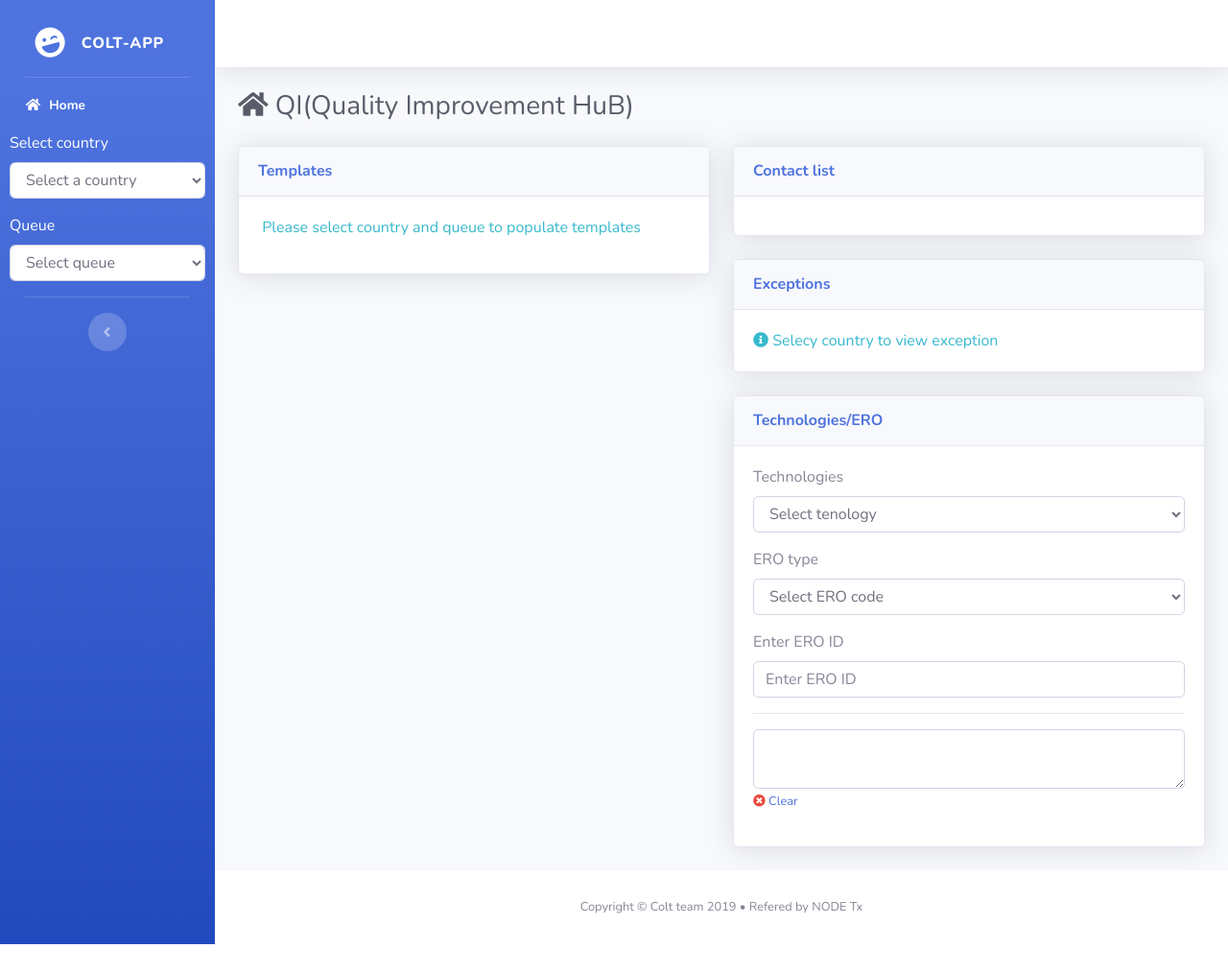
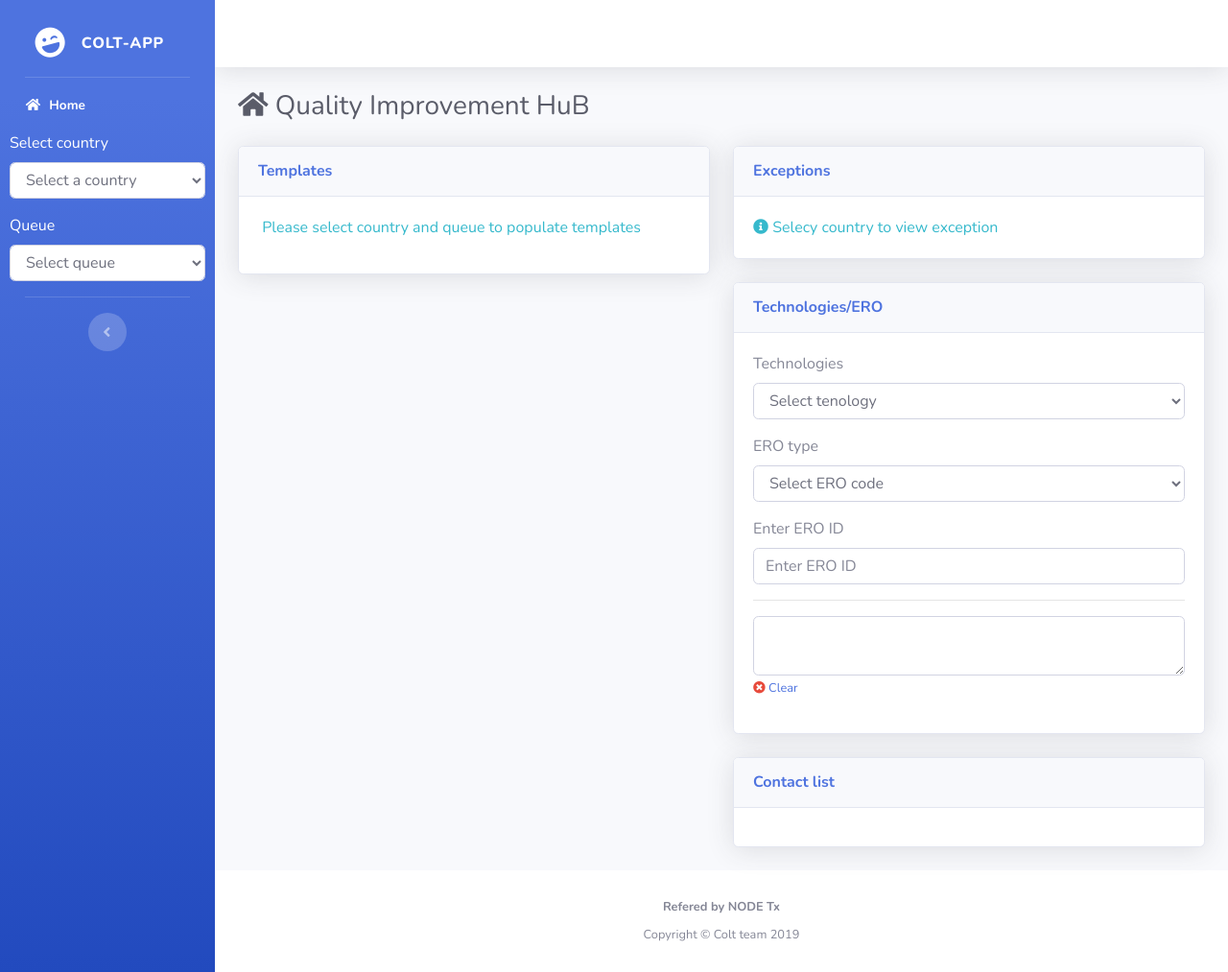
Before and after one commit to qihub/colt-app, a plain HTML site: page index.html in a window 1280 px wide. Shown: the whole page at 96% size. Before the commit the page ends 984 px from the top, so only its background shows below. Drawn offline with nearby package versions, Linux system fonts and the light colour scheme.

Commit message:
updated block position

```diff
--- a/index.html
+++ b/index.html
@@ -135,7 +135,7 @@
 
 					<!-- Page Heading -->
 					<div class="d-sm-flex align-items-center justify-content-between mb-4">
-						<h2 class="h3 mb-0 text-gray-800"><i class="fa fa-home"></i> QI(Quality Improvement HuB)</h2>
+						<h2 class="h3 mb-0 text-gray-800"><i class="fa fa-home"></i> Quality Improvement HuB</h2>
 
 					</div>
 
@@ -181,20 +181,7 @@
 						<!-- Pie Chart -->
 						<div class="col-lg-6">
 
-						<div class="card shadow mb-4">
-								<!-- Card Header - Dropdown -->
-								<div
-									class="card-header py-3 d-flex flex-row align-items-center justify-content-between">
-									<h6 class="m-0 font-weight-bold text-primary">Contact list</h6>
 
-								</div>
-								<!-- Card Body -->
-								<div class="card-body" id="contact_list_data">
-
-
-
-								</div>
-							</div>
 
 							<div class="card shadow mb-4">
 								<!-- Card Header - Dropdown -->
@@ -258,6 +245,21 @@
 
 								</div>
 							</div>
+
+							<div class="card shadow mb-4">
+								<!-- Card Header - Dropdown -->
+								<div
+									class="card-header py-3 d-flex flex-row align-items-center justify-content-between">
+									<h6 class="m-0 font-weight-bold text-primary">Contact list</h6>
+
+								</div>
+								<!-- Card Body -->
+								<div class="card-body" id="contact_list_data">
+
+
+
+								</div>
+							</div>
 						</div>
 					</div>
 
@@ -273,7 +275,8 @@
 			<footer class="sticky-footer bg-white">
 				<div class="container my-auto">
 					<div class="copyright text-center my-auto">
-						<span>Copyright &copy; Colt team 2019 &bull; Refered by NODE Tx</span>
+						<p class="text-center"><strong>Refered by NODE Tx</strong></p>
+						<span>Copyright &copy; Colt team 2019</span>
 					</div>
 				</div>
 			</footer>
--- a/js/script.js
+++ b/js/script.js
@@ -291,12 +291,9 @@ function load_contacts(){
 }
 
 
-
-
 function validate_tech(){
     $('.technology_validate').removeClass('d-none');
 }
-
 
 
 $(document).on('click','.clear_tech', function (){
```
